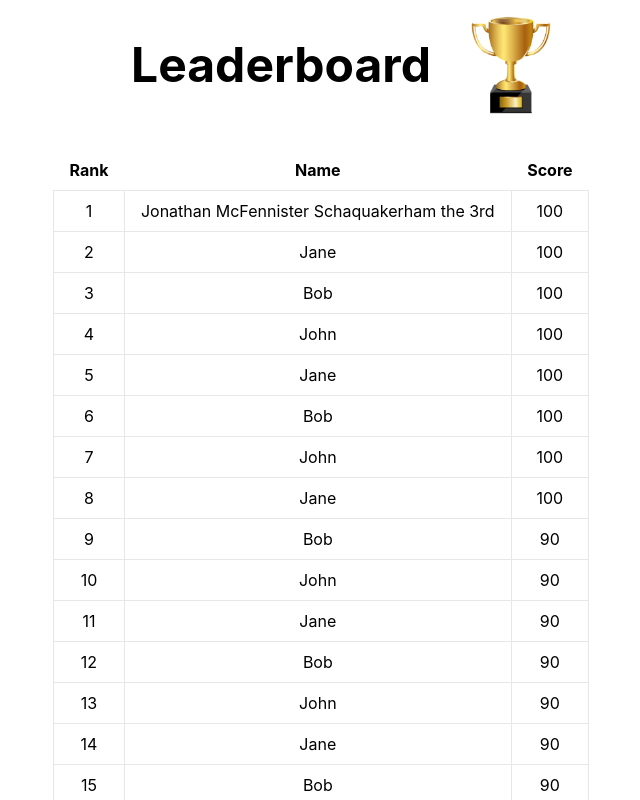
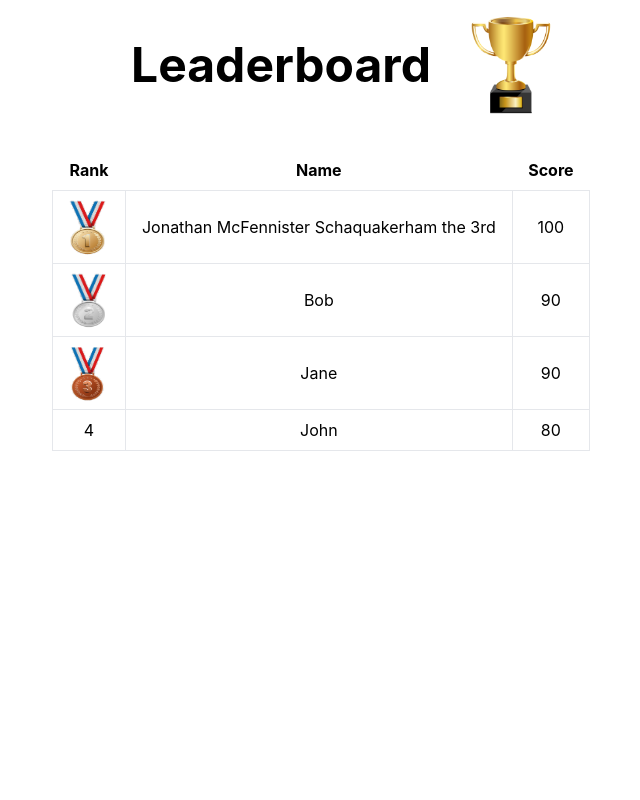
Before and after one commit to gavsidhu/Hangman, a React (Create React App) app: page /leaderboard in a window 1280 px wide. Shown: the top 800 px of the page, without its empty margins (319-959 px from the left). Built offline with nearby package versions, Linux system fonts and the light colour scheme.

Commit message:
Added some color to the leaderboard for fun.

```diff
--- a/src/pages/Leaderboard.jsx
+++ b/src/pages/Leaderboard.jsx
@@ -3,29 +3,9 @@ export default function Leaderboard() {
     // temporary rankings to see how the table looks
     const rankings = [
         { name: "Jonathan McFennister Schaquakerham the 3rd", score: 100 },
-        { name: "Jane", score: 100 },
-        { name: "Bob", score: 100 },
-        { name: "John", score: 100 },
-        { name: "Jane", score: 100 },
-        { name: "Bob", score: 100 },
-        { name: "John", score: 100 },
-        { name: "Jane", score: 100 },
         { name: "Bob", score: 90 },
-        { name: "John", score: 90 },
         { name: "Jane", score: 90 },
-        { name: "Bob", score: 90 },
-        { name: "John", score: 90 },
-        { name: "Jane", score: 90 },
-        { name: "Bob", score: 90 },
-        { name: "John", score: 90 },
-        { name: "Jane", score: 90 },
-        { name: "Bob", score: 80 },
         { name: "John", score: 80 },
-        { name: "Jane", score: 80 },
-        { name: "Bob", score: 80 },
-        { name: "John", score: 80 },
-        { name: "Jane", score: 80 },
-        { name: "Bob", score: 80 },
       ];
 
     return (
@@ -46,7 +26,12 @@ export default function Leaderboard() {
                     <tbody>
                         {rankings.map((ranking, index) => (
                         <tr key={index}>
-                            <td className="border px-4 py-2">{index + 1}</td>
+                            <td className="border px-4 py-2">
+                                {index + 1 === 1 && <img src="/gold_medal.png" alt="gold medal icon" className="w-10 h-14" />}
+                                {index + 1 === 2 && <img src="/silver_medal.png" alt="silver medal icon" className="w-10 h-14" />}
+                                {index + 1 === 3 && <img src="/bronze_medal.png" alt="bronze medal icon" className="w-10 h-14" />}
+                                {index + 1 > 3 && index + 1}
+                            </td>
                             <td className="border px-4 py-2">{ranking.name}</td>
                             <td className="border px-4 py-2">{ranking.score}</td>
                         </tr>
```
